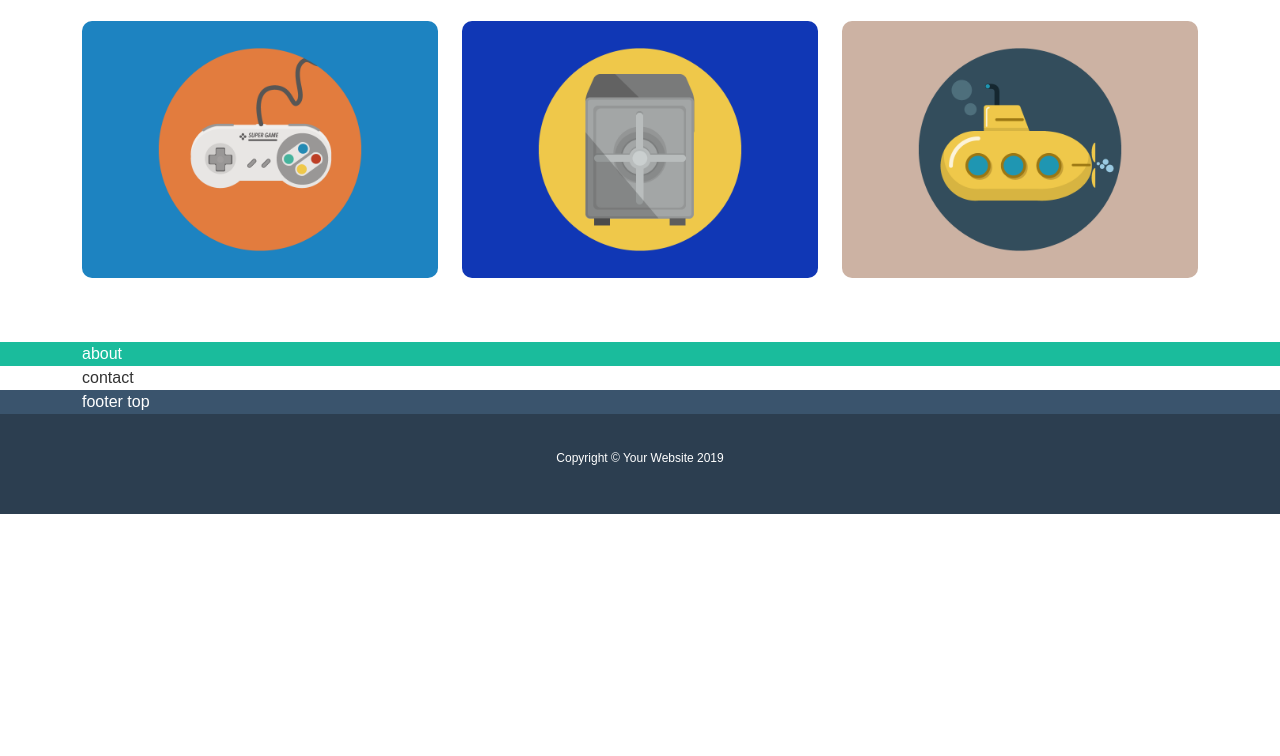
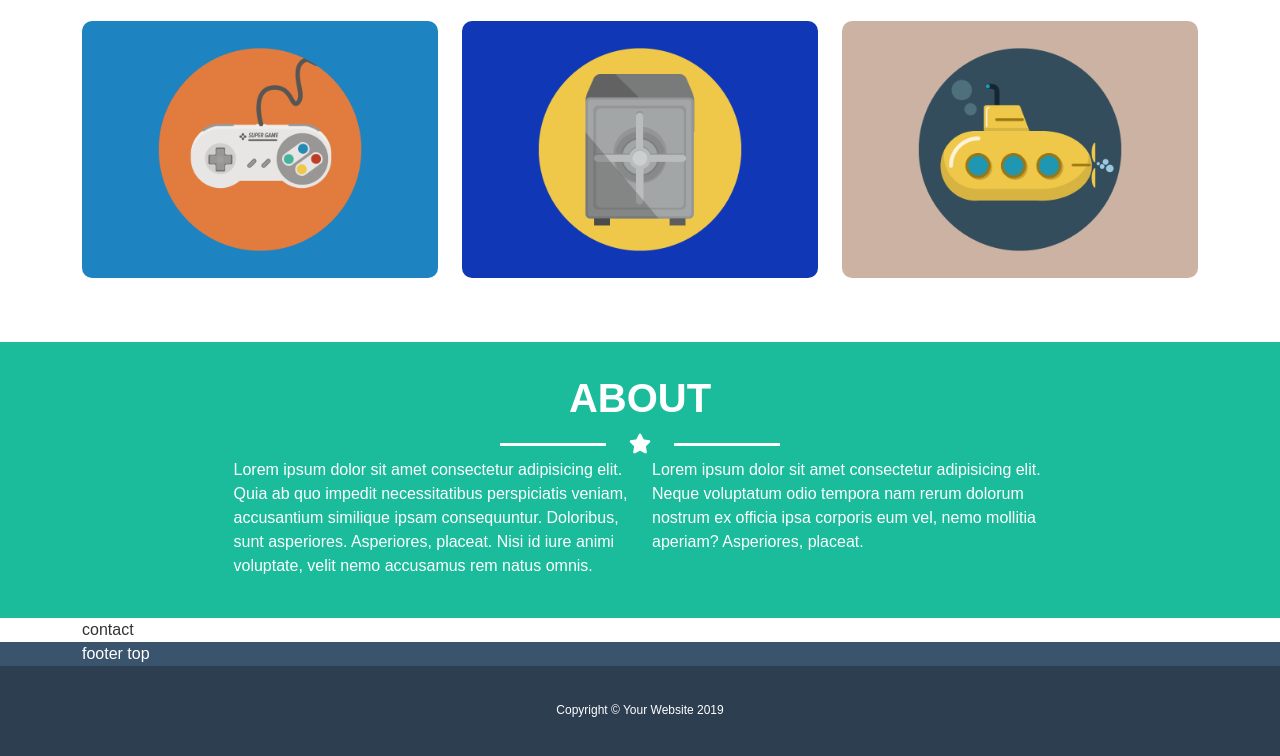
Before and after one commit to ValentinaZussino/html-css-bootstrap-freelancer, a plain HTML site: page index.html in a window 1280 px wide. Shown: the part 921-1677 px from the top of the page. Before the commit the page ends 1435 px from the top, so only its background shows below. Drawn offline with nearby package versions, Linux system fonts and the light colour scheme.

Commit message:
preparazione sez about

```diff
--- a/index.html
+++ b/index.html
@@ -82,7 +82,22 @@
         </section>
         <!-- about -->
         <section id="about" class="vz_bg-green">
-            <div class="container-md">about</div>
+            <div class="container-sm container-md py-4">
+                <div class="text-center pt-2">
+                    <h1 class="text-uppercase fw-bold">about</h1>
+                    <div class="star d-flex  align-items-center justify-content-center m-auto py-1 ">
+                        <i class="fs-5 px-1 fa-solid fa-star"></i>
+                    </div>
+                </div>
+                <div class="row w-75 m-auto">
+                    <div class="col-12 col-md-6">
+                        <p>Lorem ipsum dolor sit amet consectetur adipisicing elit. Quia ab quo impedit necessitatibus perspiciatis veniam, accusantium similique ipsam consequuntur. Doloribus, sunt asperiores. Asperiores, placeat. Nisi id iure animi voluptate, velit nemo accusamus rem natus omnis.</p>
+                    </div>
+                    <div class="col-12 col-md-6">
+                        <p>Lorem ipsum dolor sit amet consectetur adipisicing elit. Neque voluptatum odio tempora nam rerum dolorum nostrum ex officia ipsa corporis eum vel, nemo mollitia aperiam? Asperiores, placeat.</p>
+                    </div>
+                </div>
+            </div>
         </section>
         <!-- contact me -->
         <section id="contact" class="vz_txt-black">
```
